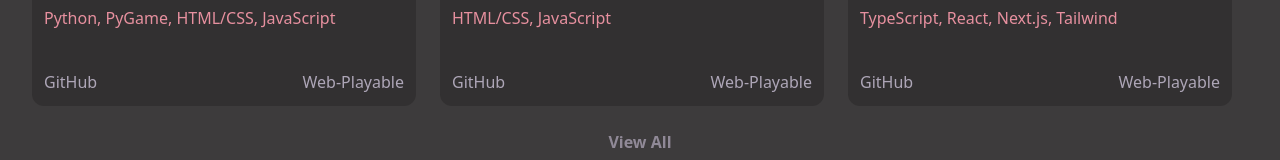
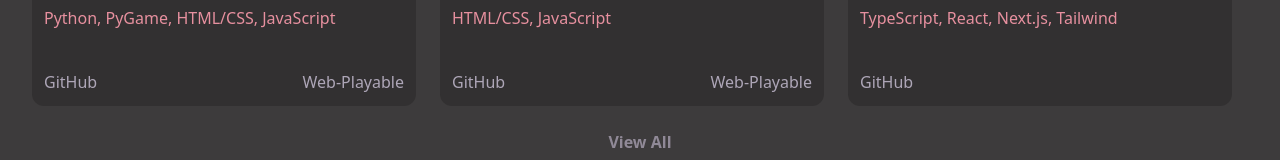
Before and after one commit to MiquilW/miquil, a Next.js app: page / in a window 1280 px wide. Shown: the part 742-902 px from the top of the page. Built offline with nearby package versions, Linux system fonts and the light colour scheme.

Commit message:
Web-Playable optional

```diff
--- a/src/app/components/Project.tsx
+++ b/src/app/components/Project.tsx
@@ -32,7 +32,7 @@ function Project({ project }: Props) {
           GitHub
         </Link>
         <Link className='text-sunset5/70 hover:text-sunset5 duration-300 float-right' href={web} target="_blank">
-          Web-Playable
+          {web ? 'Web-Playable' : ""}
         </Link>
       </div>
     </li>
```
